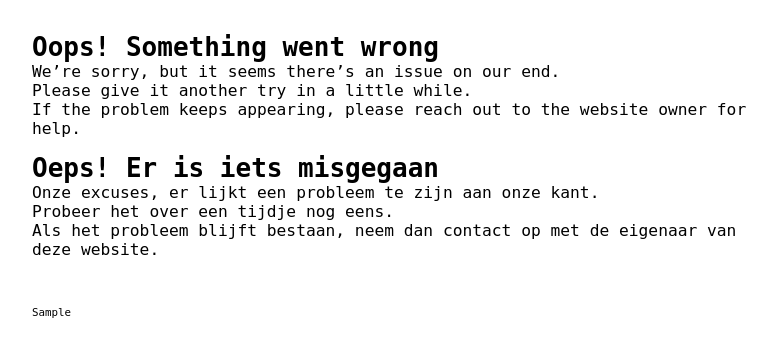
After one commit to Gijs6/meliag, a Flask app: template templates/500.html in a window 1280 px wide. The commit adds this page. Shown: the top 357 px of the page, without its empty margins (233-1006 px from the left). Run offline with Flask 3, Linux system fonts and the light colour scheme; the template is opened without the code that fills it: most values are stand-ins (such as "Sample title", 1, 10 or a date in 2020).

Commit message:
New pages and stuff

```diff
--- /dev/null
+++ b/main.py
@@ -0,0 +1,36 @@
+from flask import Flask, render_template
+
+app = Flask(__name__)
+
+
+
+@app.route("/meliag")
+def meliag_home():
+    return render_template("meliag/meliag_home.html")
+
+
+@app.route("/meliag/kaart")
+def meliag_kaart():
+    return render_template("meliag/kaart.html")
+
+
+@app.route("/meliag/colofon")
+def meliag_colofon():
+    return render_template("meliag/colofon.html")
+
+
+
+
+
+@app.errorhandler(404)
+def not_found(e):
+    return render_template("404.html", e=e), 404
+
+@app.errorhandler(500)
+def internal_server_error(e):
+    return render_template('500.html', e=e), 500
+
+
+
+if __name__ == '__main__':
+    app.run()
--- /dev/null
+++ b/templates/500.html
@@ -0,0 +1,47 @@
+<!DOCTYPE html>
+<html lang=en>
+    <head>
+        <meta charset="UTF-8">
+        <meta name="viewport" content="width=device-width, initial-scale=1.0">
+        <title>500 Internal Server Error</title>
+        <link rel="icon" type="image/x-icon" href="{{ url_for('static', filename='error.ico') }}">
+        <style>
+            :root {
+                color-scheme: light dark;
+            }
+            body {
+                justify-items: center;
+                padding: clamp(25px, 2.5%, 50px);
+                margin: 0;
+                font-family: monospace;
+            }
+            .container {
+                max-width: clamp(750px, 50%, 1500px);
+            }
+            h1, p {
+                margin: 0;
+            }
+
+            p {
+                font-size: 1.25em;
+            }
+        </style>
+    </head>
+    <body>
+        <div class="container">
+            <h1>Oops! Something went wrong</h1>
+            <p>We’re sorry, but it seems there’s an issue on our end.</p>
+            <p>Please give it another try in a little while.</p>
+            <p>If the problem keeps appearing, please reach out to the website owner for help.</p>
+            <br>
+            <h1>Oeps! Er is iets misgegaan</h1>
+            <p>Onze excuses, er lijkt een probleem te zijn aan onze kant.</p>
+            <p>Probeer het over een tijdje nog eens.</p>
+            <p>Als het probleem blijft bestaan, neem dan contact op met de eigenaar van deze website.</p>
+            <br>
+            <br>
+            <br>
+            <small>{{ e }}</small>
+        </div>
+    </body>
+</html>
--- a/templates/meliag/base.html
+++ b/templates/meliag/base.html
@@ -17,6 +17,7 @@
             </div>
             <div id="menu">
                 <a class="menu-item {% if active_page == 'home' %}active{% endif %}" href="/meliag">Home</a>
+                <a class="menu-item {% if active_page == 'kaart' %}active{% endif %}" href="/meliag/kaart">Kaart</a>
             </div>
         </div>
 
@@ -28,7 +29,7 @@
             <p>Alle originele website-inhoud en code, is <strong>volledig vrijgegeven in het publieke domein zonder enige vorm van auteursrecht</strong>, in overeenstemming met de <a href="https://unlicense.org/" target="_blank">Unlicense</a> en <a href="https://creativecommons.org/publicdomain/zero/1.0/" target="_blank">CC0</a> (externe bronnen kunnen onder andere licentievoorwaarden en auteursrechten vallen)</p>
             <p>Gemaakt met <a href="https://github.com/pallets/flask" target="_blank">Flask</a> en <a href="https://github.com/pallets/jinja" target="_blank">Jinja</a>, gehost door <a href="https://eu.pythonanywhere.com/" target="_blank">PythonAnwyhere</a></p>
             <p>Bekijk de <a href="https://github.com/Gijs6/Meliag" target="_blank">broncode op GitHub</a></p>
-            <p><a href="/meliag/colfon">Colofon</a></p>
+            <p><a href="/meliag/colofon">Colofon</a></p>
         </div>
     </body>
 </html>
```
Also changed, not shown: templates/404.html (added, +48 -0 lines), README.md, 1 other file.
